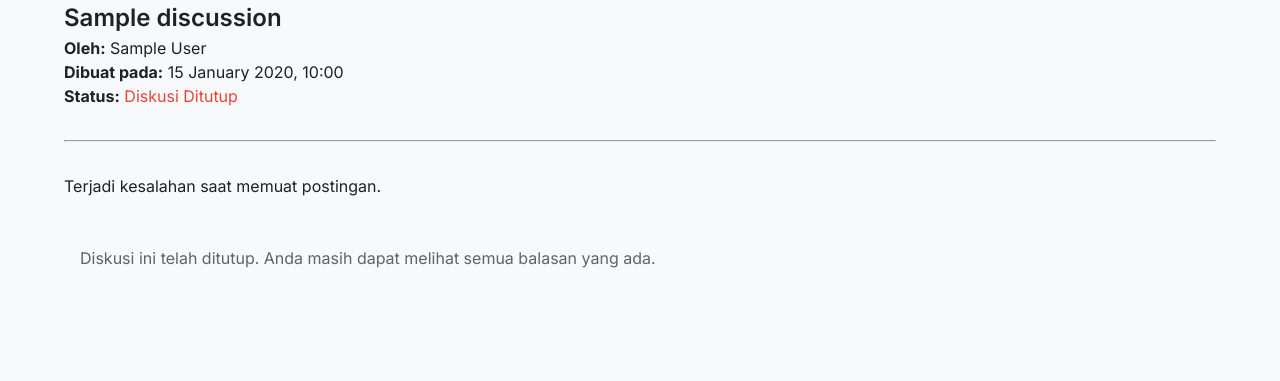
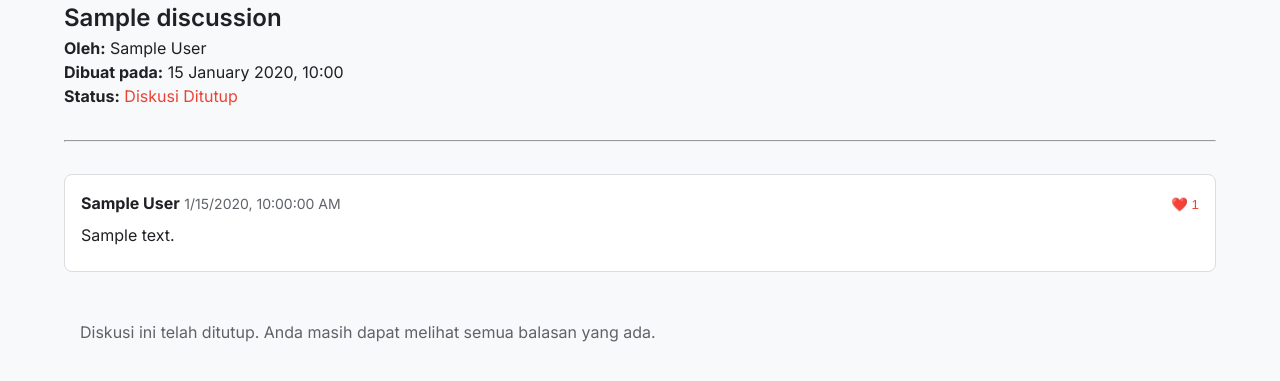
Before and after one commit to alaihsan/aldudu-academy, a Flask app: page /kelas/1/diskusi/1 in a window 1280 px wide. Shown: the part 55-436 px from the top of the page. Run offline with Flask 3, Linux system fonts and the light colour scheme; a user stored in the database is signed in; tables that the repository leaves empty hold one stand-in row (values such as "Sample post").

Commit message:
`Added functionality to like posts, implemented optimistic update and error handling for likes, and made minor CSS adjustments.`

```diff
--- a/blueprints/courses.py
+++ b/blueprints/courses.py
@@ -289,6 +289,20 @@
     return jsonify({'success': True, 'discussions': [d.to_dict() for d in discussions]})
 
 
+@courses_bp.route('/discussions/<int:discussion_id>/posts', methods=['GET'])
+@login_required
+def get_posts(discussion_id):
+    discussion = db.session.get(Discussion, discussion_id)
+    if not discussion:
+        return jsonify({'success': False, 'message': 'Diskusi tidak ditemukan'}), 404
+
+    if current_user.role != UserRole.GURU and current_user not in discussion.course.students:
+        return jsonify({'success': False, 'message': 'Anda tidak memiliki izin untuk melihat diskusi ini'}), 403
+
+    posts = Post.query.filter_by(discussion_id=discussion_id).order_by(Post.created_at.asc()).all()
+    return jsonify({'success': True, 'posts': [p.to_dict() for p in posts]})
+
+
 @courses_bp.route('/discussions/<int:discussion_id>/posts', methods=['POST'])
 @login_required
 def add_post(discussion_id):
--- a/static/js/discussion_detail.js
+++ b/static/js/discussion_detail.js
@@ -135,6 +135,18 @@
         if (target.classList.contains('like-btn')) {
             const postCard = target.closest('[data-post-id]');
             const postId = postCard.dataset.postId;
+            const likeBtn = target;
+            const isLiked = likeBtn.style.color === 'var(--danger-color)';
+            const currentCount = parseInt(likeBtn.textContent.replace('❤️ ', ''));
+
+            // Optimistic update
+            if (isLiked) {
+                likeBtn.style.color = 'var(--text-secondary-color)';
+                likeBtn.textContent = `❤️ ${currentCount - 1}`;
+            } else {
+                likeBtn.style.color = 'var(--danger-color)';
+                likeBtn.textContent = `❤️ ${currentCount + 1}`;
+            }
 
             try {
                 const response = await fetch(`/api/posts/${postId}/like`, {
@@ -143,10 +155,26 @@
 
                 const data = await response.json();
 
-                if (data.success) {
-                    fetchPosts();
+                if (!data.success) {
+                    // Revert optimistic update on failure
+                    if (isLiked) {
+                        likeBtn.style.color = 'var(--danger-color)';
+                        likeBtn.textContent = `❤️ ${currentCount}`;
+                    } else {
+                        likeBtn.style.color = 'var(--text-secondary-color)';
+                        likeBtn.textContent = `❤️ ${currentCount}`;
+                    }
+                    alert(data.message || 'Gagal memberikan like.');
                 }
             } catch (error) {
+                // Revert optimistic update on error
+                if (isLiked) {
+                    likeBtn.style.color = 'var(--danger-color)';
+                    likeBtn.textContent = `❤️ ${currentCount}`;
+                } else {
+                    likeBtn.style.color = 'var(--text-secondary-color)';
+                    likeBtn.textContent = `❤️ ${currentCount}`;
+                }
                 alert('Terjadi kesalahan saat memberikan like.');
             }
         }
--- a/static/style.css
+++ b/static/style.css
@@ -1480,6 +1480,9 @@
     color: var(--text-secondary-color);
     background-color: var(--surface-color);
     border-radius: var(--radius-lg);
+    width: 100%;
+    max-width: 400px;
+    margin: 0 auto;
 }
 
 .quiz-icon {
```
